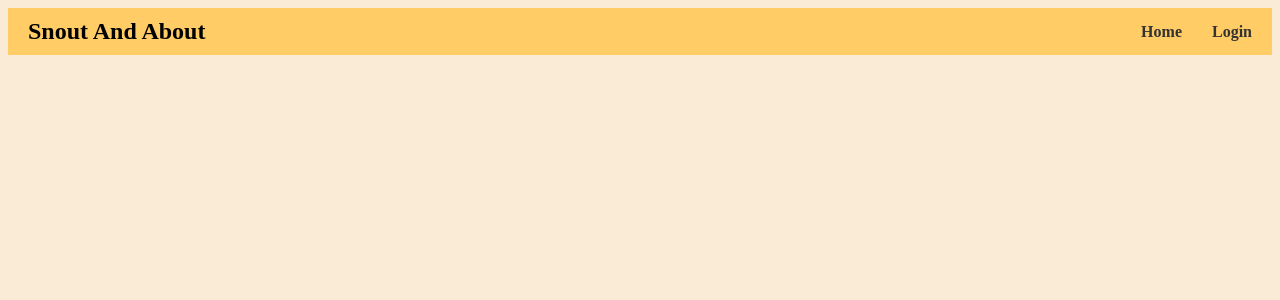
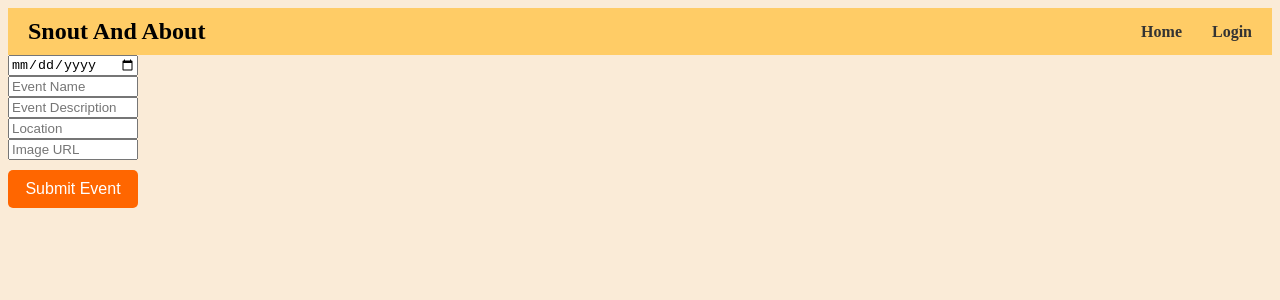
Before and after one commit to SnoutAndAbout/snout-and-about, a React (Vite) app: page /#/post in a window 1280 px wide. Shown: the top 300 px of the page. Built offline with nearby package versions, Linux system fonts and the light colour scheme.

Commit message:
adding post functionality and routes

```diff
--- a/src/App.jsx
+++ b/src/App.jsx
@@ -7,6 +7,7 @@ import Registration from "./components/Registration";
 import Account from "./components/Account";
 import Event from "./components/Event";
 import Login from "./components/Login"
+import Post from "./components/Post";
 
 
 function App() {
@@ -20,6 +21,7 @@ function App() {
         <Route path="/events/:eventId" element={<Event/>}/>
         <Route path="/Login" element={<Login/>}/>
         <Route path="/account" element={<Account/>}/>
+        <Route path="/post" element={<Post/>}/>
       </Routes>
     </div>
   );
--- a/src/components/Home.jsx
+++ b/src/components/Home.jsx
@@ -59,7 +59,7 @@ const Home = () => {
         </div>
 
 
-        <button>Post an Event</button>
+       <a href="/#/post"> <button>Post an Event</button></a>
         <button onClick={handleLogout}>Logout</button>
       </main>
 
--- a/src/components/Post.jsx
+++ b/src/components/Post.jsx
@@ -0,0 +1,66 @@
+import { useState } from "react";
+
+const Post =()=>{
+  const [date, setDate] = useState (Date.now())
+  const [name, setName] = useState("")
+  const [description, setDescription] = useState("")
+  const [location, setLocation] = useState("")
+  const [picture, setPicture] = useState("")
+
+  const handleSubmit=async(e)=>{
+    e.preventDefault()
+    const token=localStorage.getItem("token")
+    // const response = await fetch(`http://localhost:3000/api/events`,{
+    const response = await fetch(`https://snout-and-about.onrender.com/api/events`,{
+      method:"POST",
+      headers:{
+        "Content-Type":"application/json",
+        "token": token
+      },
+      body:JSON.stringify({"date":date,"name":name, "description":description, "location":location, "picture":picture})
+    })
+    console.log(response)
+    const result=await response.json()
+    console.log(result)
+  }
+
+  return (
+    <>
+    <form onSubmit={handleSubmit}>
+
+      <input
+      type="date"
+      value={date}
+      onChange={(e)=>setDate(e.target.value)}/>
+
+      <input
+      type="text"
+      value={name}
+      placeholder="Event Name"
+      onChange={(e)=>setName(e.target.value)}/>
+
+      <input
+      type = "text"
+      placeholder="Event Description"
+      value={description}
+      onChange={(e)=>setDescription(e.target.value)}/>
+
+      <input
+      type="text"
+      placeholder="Location"
+      value={location}
+      onChange={(e)=>setLocation(e.target.value)}/>
+
+      <input
+      type="text"
+      placeholder="Image URL"
+      value={picture}
+      onChange={(e)=>setPicture(e.target.value)}/>
+      <button>Submit Event</button>
+
+    </form>
+    </>
+  )
+}
+
+export default Post
```
Also changed, not shown: server.js (line endings or trailing spaces), src/components/Login.jsx (line endings or trailing spaces).
